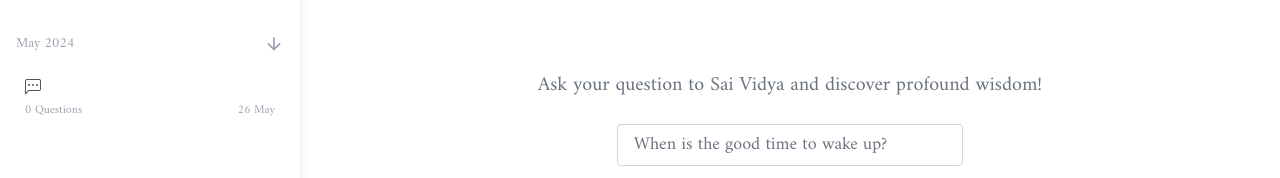
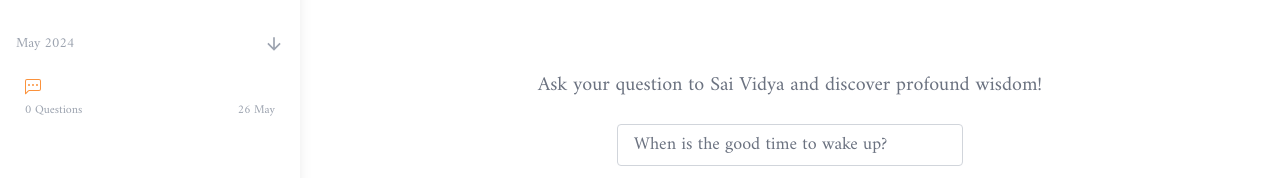
Before and after one commit to abhiramkolluri/ask-sai-vidya-frontend, a React (Create React App) app: page / in a window 1280 px wide. Shown: the part 125-303 px from the top of the page. Built offline with nearby package versions, Linux system fonts and the light colour scheme.

Commit message:
remove state and effect management

```diff
--- a/src/components/chat/chats/Chats.jsx
+++ b/src/components/chat/chats/Chats.jsx
@@ -1,5 +1,4 @@
-import React, { useEffect } from "react";
-import { useState } from "react";
+import React from "react";
 import { BsChatLeftDots } from "react-icons/bs";
 
 export default function Chats({
@@ -7,38 +6,25 @@
 	title = "What is the question?",
 	quesNumbers = "0",
 	date = "12/12/2021",
+	onChatSelect = () => {},
 }) {
-  const [active, setactive] = useState(false);
-  useEffect(() => {
-    setTimeout(() => {
-      setactive(() => false);
-  }, 1000);
-  }, [active]);
 	return (
 		<div
-      className={`w-full p-2 flex flex-col text-sm gap-2  transition-all ease-in-out cursor-pointer border ${
-        active ? "bg-orange-50 border border-orange-400" : "border-transparent "
-      } rounded`}
-      onClick={() => setactive(() => !active)}>
-      <div className={`flex gap-2 text-gray-600  items-center `}>
-        <span className={`${active ? "text-orange-400" : ""}`}>
+			className={`w-full p-2 flex flex-col text-sm gap-2 transition-all ease-in-out cursor-pointer border border-transparent rounded hover:bg-orange-50 hover:border-orange-400`}
+			onClick={() => onChatSelect(id)}
+		>
+			<div className={`flex gap-2 text-gray-600 items-center`}>
+				<span className="text-orange-400">
 					<BsChatLeftDots size={16} />
 				</span>
 				<p className="truncate w-50">{title}</p>
 			</div>
-      <div className=" flex text-xs text-gray-400 font-thin">
-        {active ? (
-          <></>
-        ) : (
-          <>
-            <div className="flex-grow ">
+			<div className="flex text-xs text-gray-400 font-thin">
+				<div className="flex-grow">
 					<p>{quesNumbers + " "} Questions</p>
 				</div>
-          </>
-        )}
-
 				<div>
-          <p className={`${active ? "text-orange-400" : ""}`}>
+					<p>
 						{new Date(date).getDate() +
 							" " +
 							new Date(date).toLocaleString("en-US", { month: "short" })}
```
Lines whose indentation alone changed are shown as unchanged.
